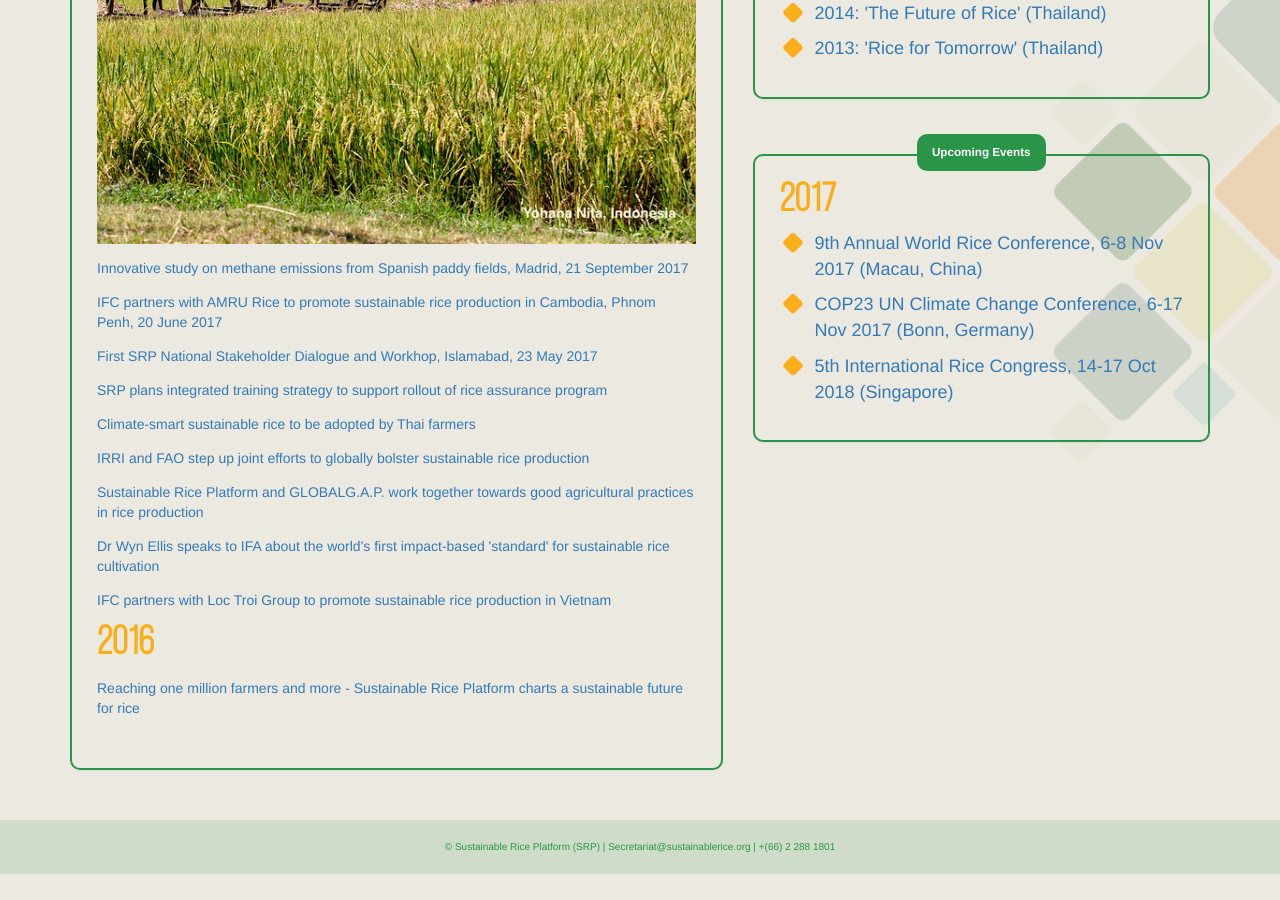
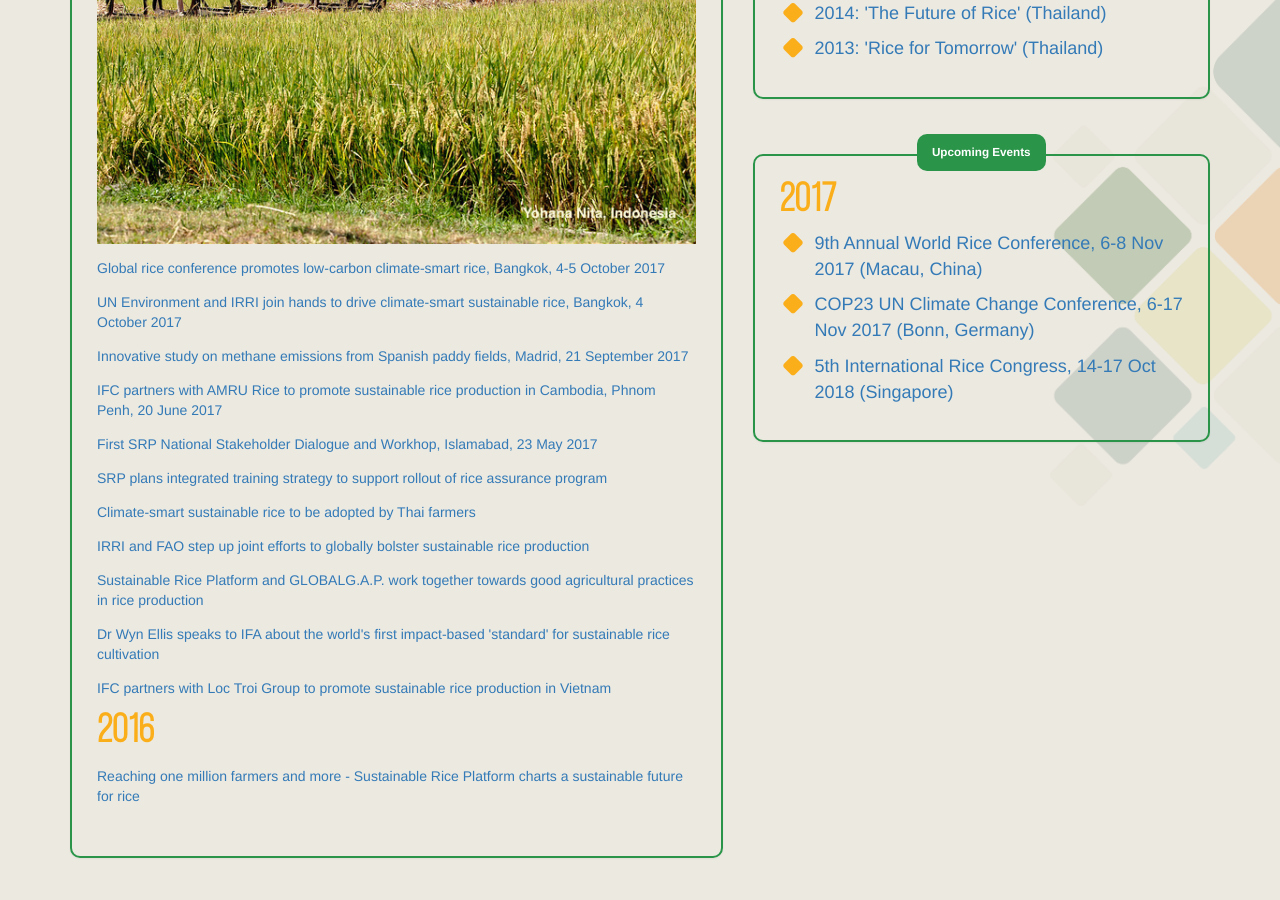
Before and after one commit to sustainablericeplatform/sustainablericeplatform.github.io, a Jekyll site: the page built from News-and-Events/index.html, in a window 1280 px wide and 900 px high, scrolled down 817 px. Built offline with Jekyll 4.4.1, drawn with Linux system fonts in a browser that asks for light colours; before the commit the page ends 1691 px from its top, so only the background shows below that.

Commit message:
Update index.html

```diff
--- a/News-and-Events/index.html
+++ b/News-and-Events/index.html
@@ -19,6 +19,8 @@ layout: default
                     <div class="panel-body">
                         <h1 class="year">2017</h1>
                         <img src="/assets/images/NE photo 2.jpg" class="img-responsive" />
+                        <p><a href="http://web.unep.org/newscentre/global-rice-conference-promotes-low-carbon-climate-smart-rice" target="_blank">Global rice conference promotes low-carbon climate-smart rice, Bangkok, 4-5 October 2017</a></p>
+                        <p><a href="http://irri.org/news/media-releases/un-environment-and-irri-join-hands-to-drive-climate-smart-sustainable-rice" target="_blank">UN Environment and IRRI join hands to drive climate-smart sustainable rice, Bangkok, 4 October 2017</a></p>
                         <p><a href="/assets/docs/EF-NP PROGRAMA DELTA DEL EBRO 21092017 EN.pdf" target="_blank">Innovative study on methane emissions from Spanish paddy fields, Madrid, 21 September 2017</a></p>
                         <p><a href="http://www.finchannel.com/business/65833-ifc-partners-with-amru-rice-to-promote-sustainable-rice-production-in-cambodia" target="_blank">IFC partners with AMRU Rice to promote sustainable rice production in Cambodia, Phnom Penh, 20 June 2017</a></p>
                         <p><a href="http://www.wwfpak.org/newsroom/23517_sustainablerice.php" target="_blank">First SRP National Stakeholder Dialogue and Workhop, Islamabad, 23 May 2017</a></p>
```
